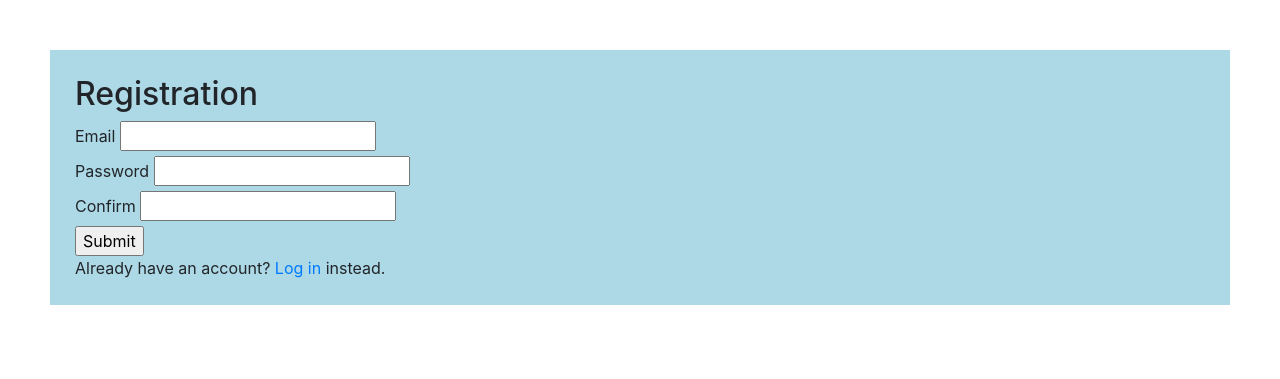
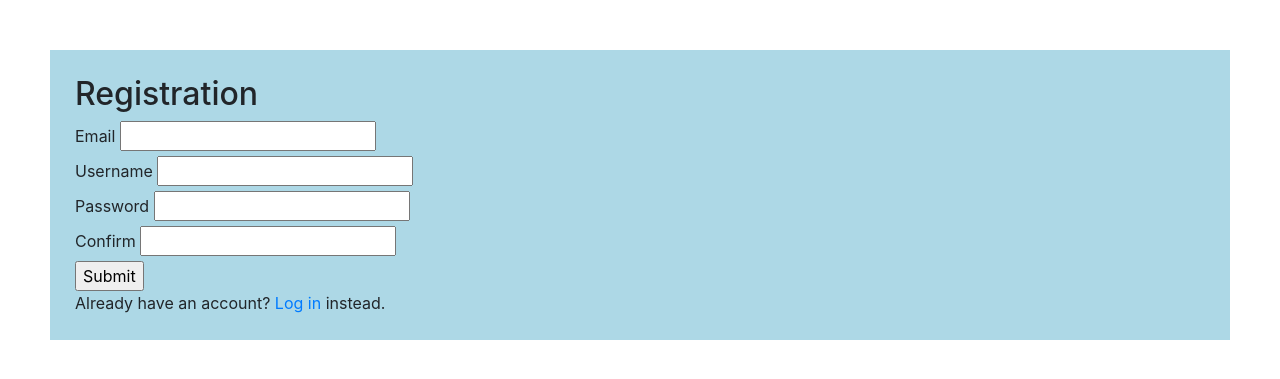
Before and after one commit to doctor-budoka/shared-expenses-site, a Flask app: page /register in a window 1280 px wide. Shown: the top 379 px of the page. Run offline with Flask 2, Linux system fonts and the light colour scheme; some libraries are stand-ins or nearby versions.

Commit message:
Added a username field to the register.html

```diff
--- a/expenses_app/templates/register.html
+++ b/expenses_app/templates/register.html
@@ -5,6 +5,7 @@
 <form method="POST" action="{{ url_for('register') }}">
     {{ form.hidden_tag() }}
     {{ display_form_field(form.email) }}
+    {{ display_form_field(form.username) }}
     {{ display_form_field(form.password) }}
     {{ display_form_field(form.confirm) }}
     <div>{{ form.submit }}</div>
```
